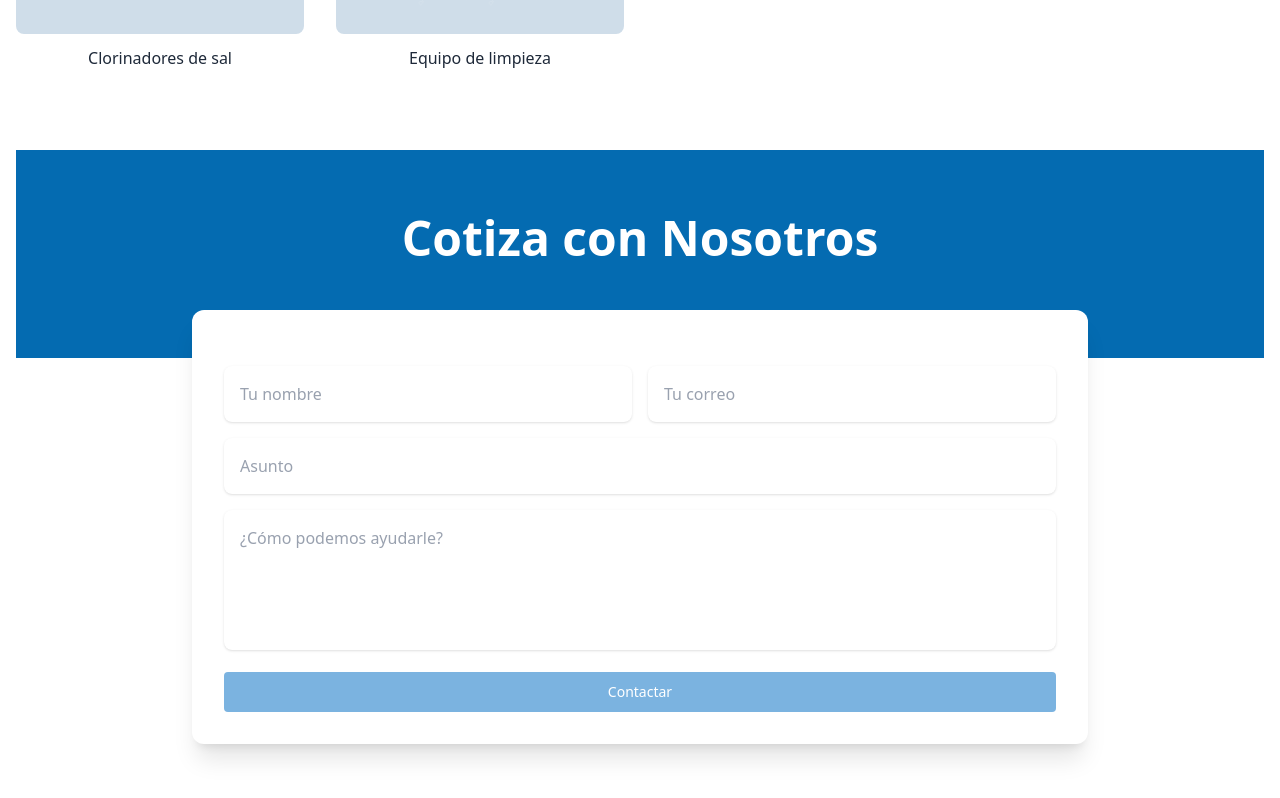
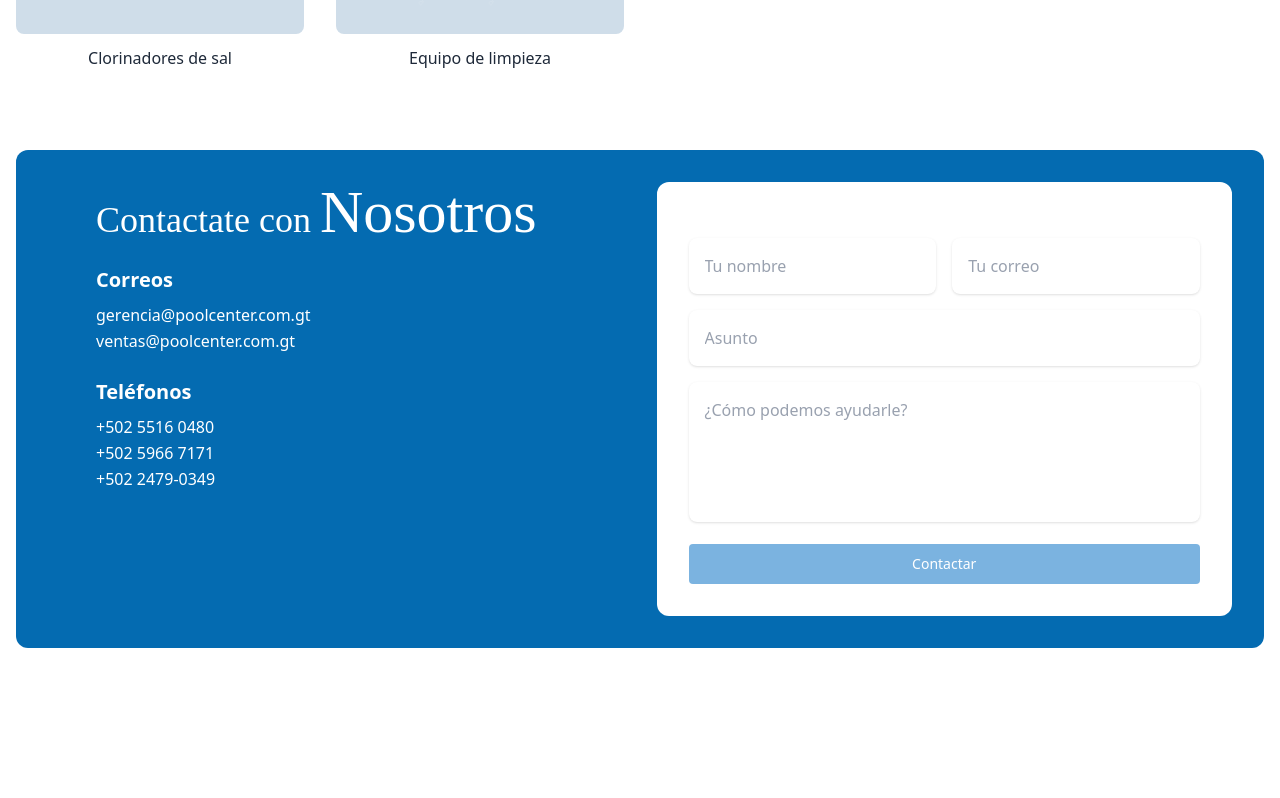
Before and after one commit to AleWWH1104/Fronted_ISoftware1, a React (Vite) app: page /equipment in a window 1280 px wide. Shown: the part 2602-3400 px from the top of the page. After the commit the page ends 3346 px from the top, so only its background shows below. Built offline with nearby package versions, Linux system fonts and the light colour scheme.

Commit message:
Equipo falta form

```diff
--- a/src/pages/Client/Equipos.jsx
+++ b/src/pages/Client/Equipos.jsx
@@ -59,7 +59,7 @@ function Equipos() {
   ];
 
   return (
-    <div className="my-[8dvh] px-4 py-8 scroll-mt-20">
+    <div className="my-[8dvh] px-4 py-8 scroll-mt-20 max-w-7xl mx-auto">
       <div className="scroll-mt-20">
         <div
           className="relative h-[60vh] bg-cover bg-center bg-no-repeat flex items-center justify-center"
@@ -126,31 +126,35 @@ function Equipos() {
         </motion.div>
       ))}
 
-      {/* Sección "Cotiza con Nosotros" */}
-      <div className="relative mt-20">
-        <div
-          className="bg-[#046bb1] py-16 px-4 relative overflow-hidden"
-          style={{
-            backgroundImage: "url('/pool17.jpg')",
-            backgroundSize: "cover",
-            backgroundPosition: "center",
-            backgroundRepeat: "no-repeat",
-          }}
-        >
-          <div className="absolute inset-0 bg-[#046bb1] bg-opacity-90"></div>
-          <div className="relative z-10 max-w-4xl mx-auto text-center">
-            <motion.h2
-              initial={{ opacity: 0, y: 20 }}
-              whileInView={{ opacity: 1, y: 0 }}
-              transition={{ duration: 0.6 }}
-              className="text-4xl md:text-5xl font-bold text-white mb-8"
-            >
-              Cotiza con Nosotros
-            </motion.h2>
+      {/* Sección de contacto con info y formulario */}
+      <div className="mt-20 bg-[#046bb1] text-white rounded-xl overflow-hidden max-w-7xl mx-auto flex flex-col lg:flex-row gap-8 p-8">
+        {/* Información de contacto */}
+        <div className="lg:w-1/2 space-y-6 px-4 lg:px-12">
+          <h2 className="text-4xl font-normal mb-6" style={{ fontFamily: '"Colonna MT", serif' }}>
+            Contactate con <span className="text-5xl lg:text-6xl">Nosotros</span>
+          </h2>
+
+
+          <div>
+            <h3 className="font-bold text-xl mb-2">Correos</h3>
+            <p className="leading-relaxed text-base">
+              gerencia@poolcenter.com.gt<br />
+              ventas@poolcenter.com.gt
+            </p>
+          </div>
+
+          <div>
+            <h3 className="font-bold text-xl mb-2">Teléfonos</h3>
+            <p className="leading-relaxed text-base">
+              +502 5516 0480<br />
+              +502 5966 7171<br />
+              +502 2479-0349
+            </p>
           </div>
         </div>
 
-        <div className="relative z-10 -mt-12 max-w-4xl mx-auto bg-white rounded-xl shadow-xl p-8">
+        {/* Formulario */}
+        <div className="lg:w-1/2 bg-white rounded-xl p-8 text-black">
           <ContactUs />
         </div>
       </div>
```
